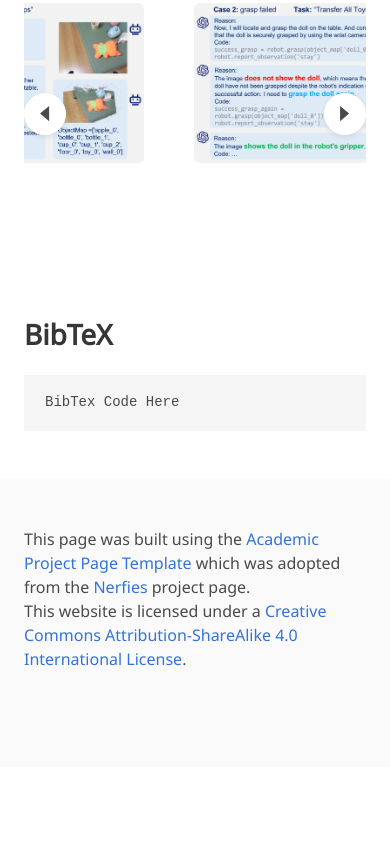
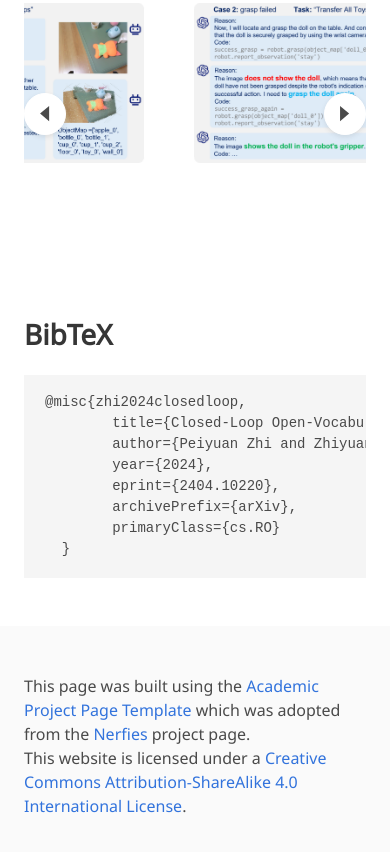
Before and after one commit to come-robot/come-robot.github.io, a plain HTML site: page index.html in a window 390 px wide. Shown: the part 3880-4732 px from the top of the page. Before the commit the page ends 4647 px from the top, so only its background shows below. Drawn offline with nearby package versions, Linux system fonts and the light colour scheme; some icons are missing; a web font is replaced by a local one.

Commit message:
update bibTex

```diff
--- a/index.html
+++ b/index.html
@@ -291,7 +291,14 @@
   <section class="section" id="BibTeX">
     <div class="container is-max-desktop content">
       <h2 class="title">BibTeX</h2>
-      <pre><code>BibTex Code Here</code></pre>
+      <pre><code>@misc{zhi2024closedloop,
+        title={Closed-Loop Open-Vocabulary Mobile Manipulation with GPT-4V},
+        author={Peiyuan Zhi and Zhiyuan Zhang and Muzhi Han and Zeyu Zhang and Zhitian Li and Ziyuan Jiao and Baoxiong Jia and Siyuan Huang},
+        year={2024},
+        eprint={2404.10220},
+        archivePrefix={arXiv},
+        primaryClass={cs.RO}
+  }</code></pre>
     </div>
 </section>
 <!--End BibTex citation -->
```
